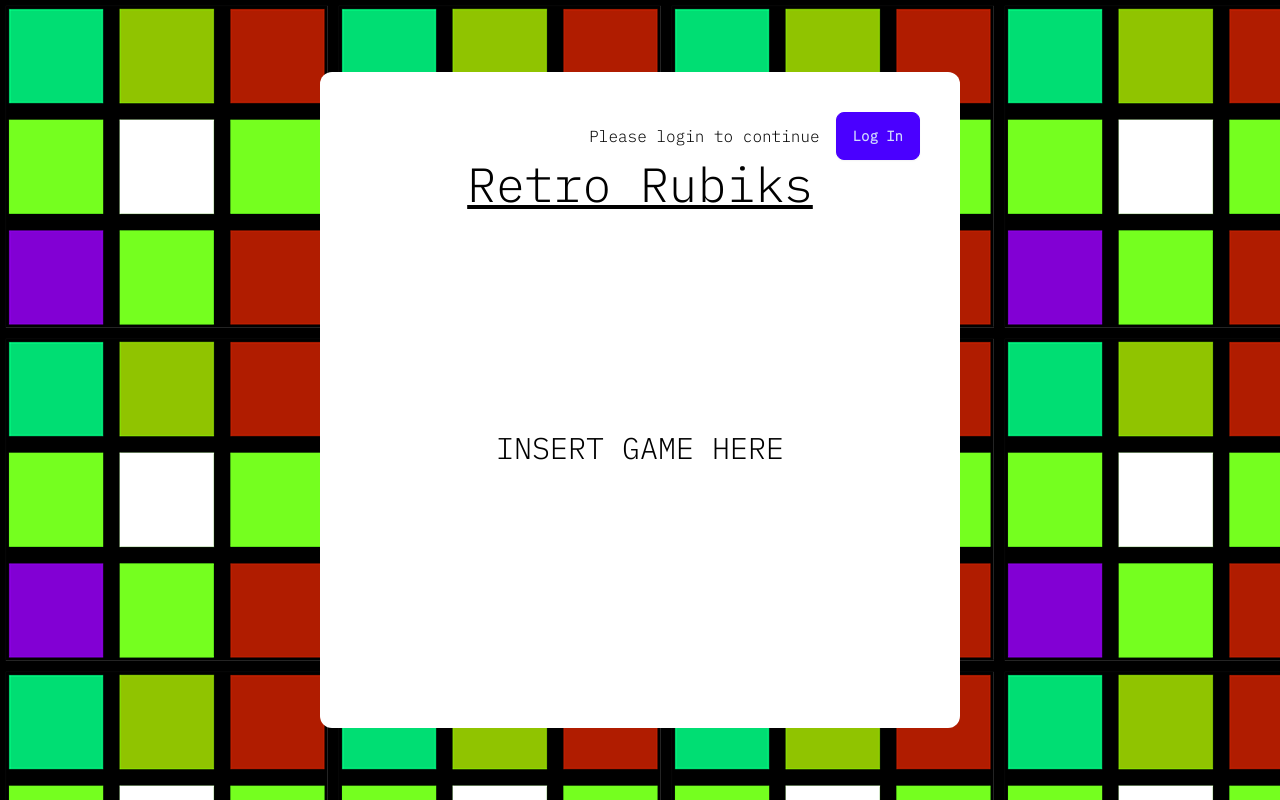
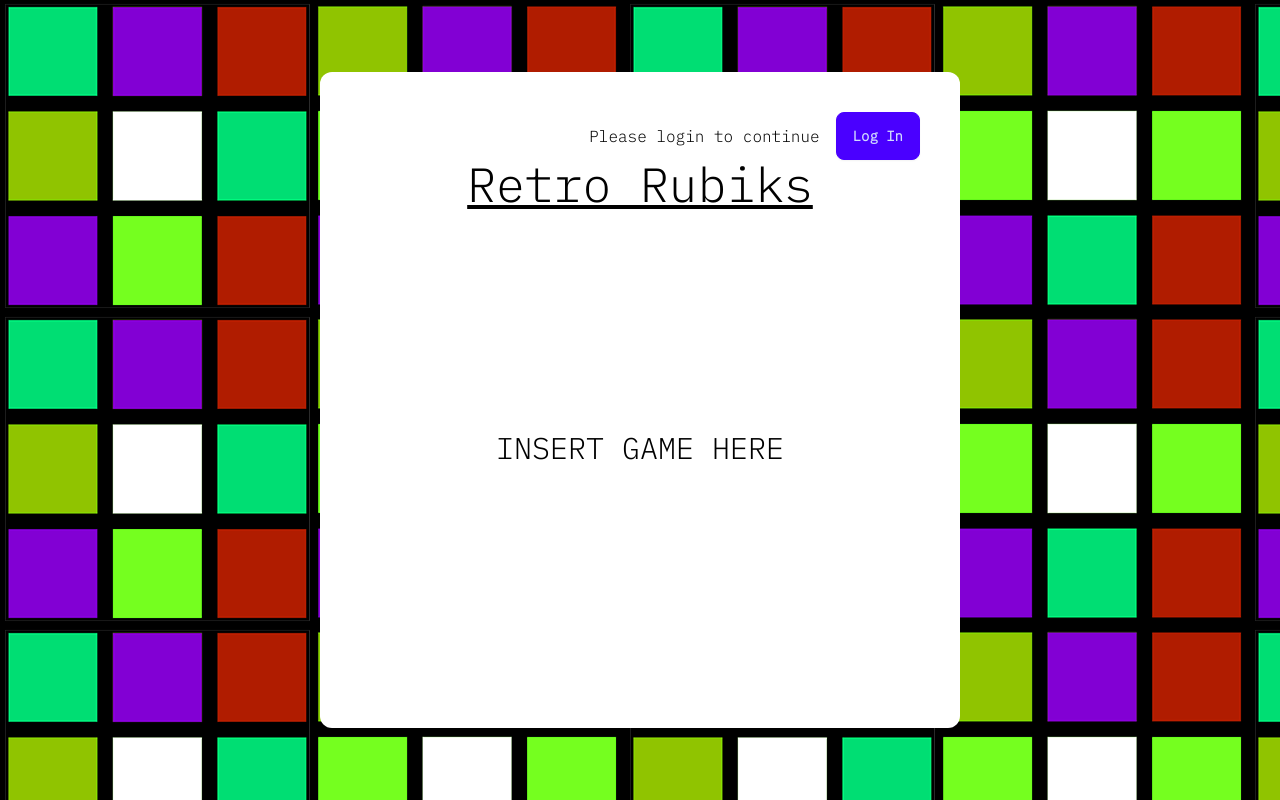
Before and after one commit to Acorn221/HackSussexGameJam, a React (Vite) app in the folder frontend/: page / in a window 1280 px wide. Built offline with nearby package versions, Linux system fonts and the light colour scheme.

Commit message:
feat: made bg look better

```diff
--- a/frontend/src/index.css
+++ b/frontend/src/index.css
@@ -19,7 +19,7 @@ body::before {
 	height: 100%;
 	width: 100%;
 	z-index: -1;
-	background-image: url('../assets/backgroundImage.png');
+	background-image: url('../assets/longCube.png');
 	background-repeat: repeat;
 	animation: hueRotate 5s infinite linear;
 }
```
Also changed, not shown: frontend/assets/longCube.png (added).
